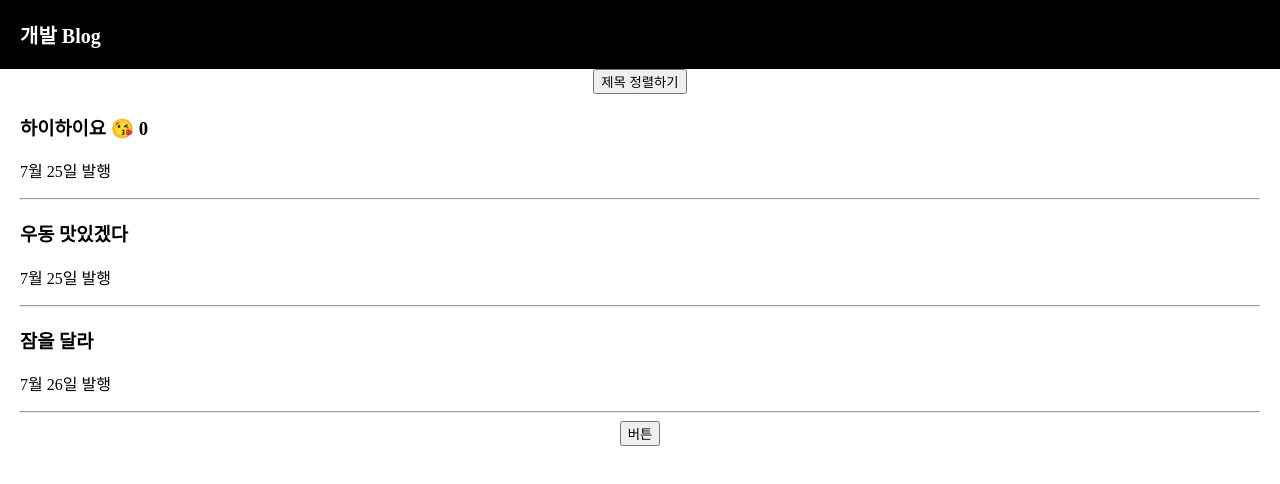
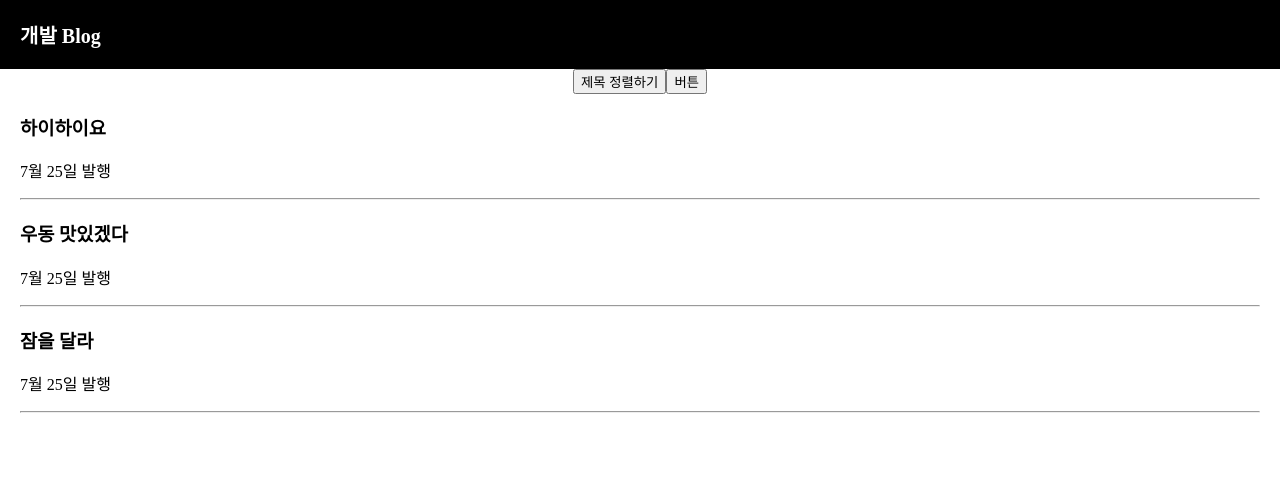
Before and after one commit to ppErika/React-blog, a React (Create React App) app: page / in a window 1280 px wide. Shown: the top 484 px of the page. Built offline with nearby package versions, Linux system fonts and the light colour scheme.

Commit message:
반복문 map() - (for문을 직접 사용하지 못하기 때문에) 어레이.map(()=>{})을 사용한다.

```diff
--- a/src/App.js
+++ b/src/App.js
@@ -15,33 +15,41 @@ function App() {
     글제목변경(newArray);
   }
 
+  // function 반복된UI(){
+  //   var 어레이 =[];
+  //   for(var i=0; i<3; i++){
+  //     어레이.push(<div>안녕</div>);
+  //   }
+
+  //   return 어레이
+  // }
+
   return (
     <div className="App">
       <div className="black-nav">
         <div>개발 Blog</div>
       </div>
       <button onClick={ 제목정렬 }>제목 정렬하기</button>
-      <div className="list">
-        <h3> {글제목[0]} <span onClick={()=>{ 좋아요변경(좋아요+1) }}>😘</span> {좋아요} </h3>
-        <p>7월 25일 발행</p>
-        <hr/>
-      </div>
-      <div className="list">
-        <h3> {글제목[1]} </h3>
-        <p>7월 25일 발행</p>
-        <hr/>
-      </div>
-      <div className="list">
-        <h3 onClick={()=>{modal변경(true)}}> {글제목[2]} </h3>
-        <p>7월 26일 발행</p>
-        <hr/>
-      </div>
 
       <button onClick={()=>{modal변경(!modal)}}>버튼</button>
       {
         modal===true
         ? <Modal />
         : null
+      }
+
+      {/* { 반복된UI() } */}
+
+      {
+        글제목.map(function(글){
+          return (
+          <div className="list">
+            <h3> {글} </h3>
+            <p>7월 25일 발행</p>
+            <hr/>
+          </div>
+          )
+        })
       }
     </div>
   );
```
